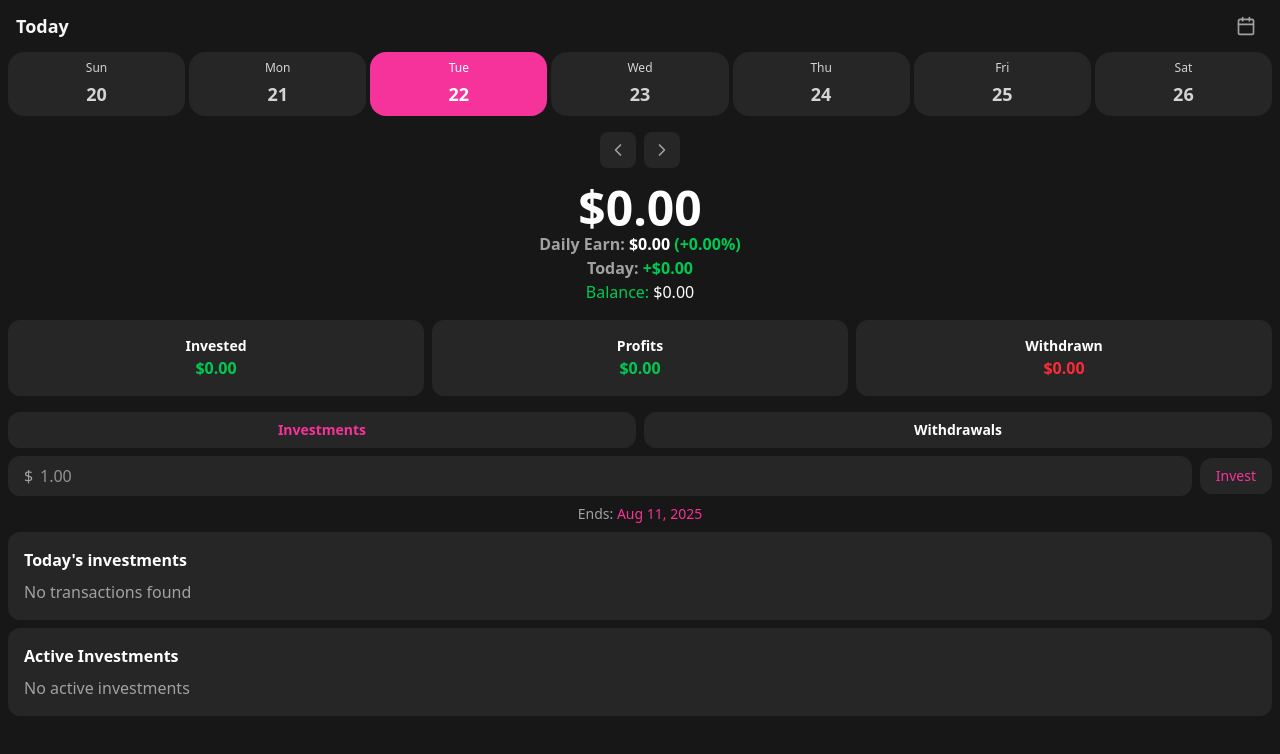
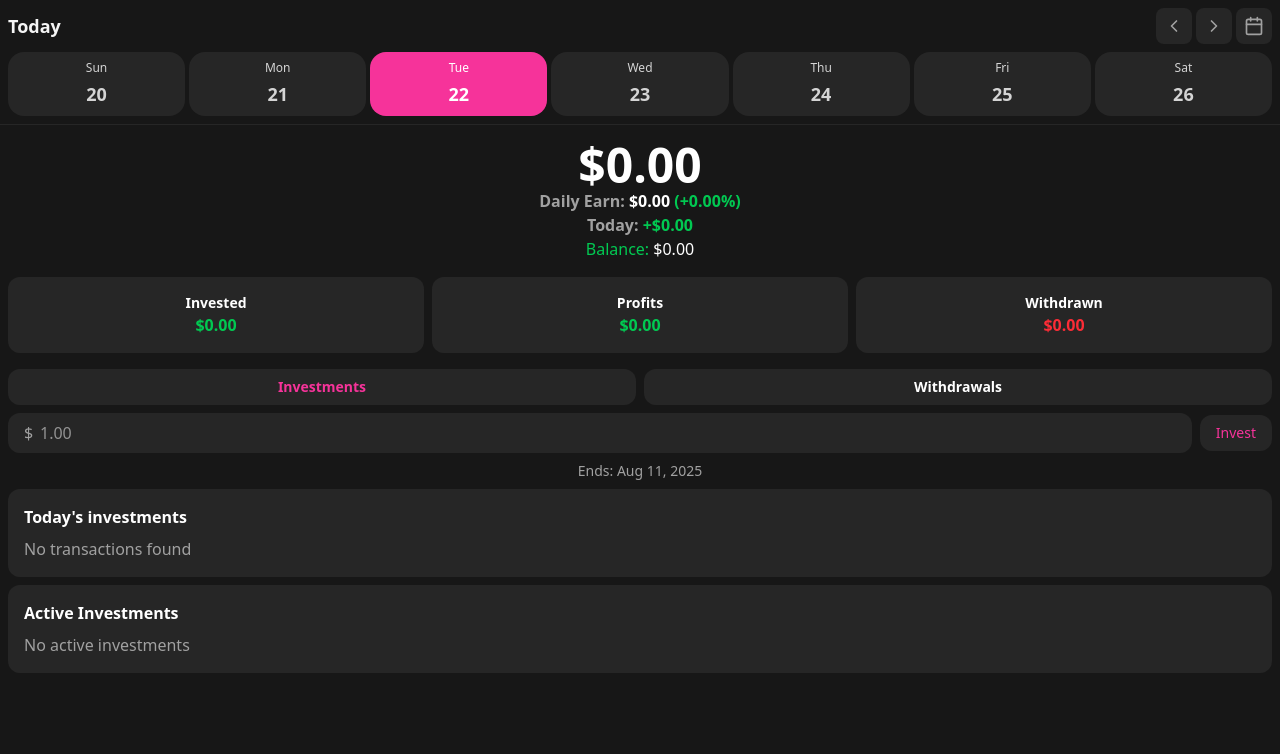
Before and after one commit to pwabucket/pwa-ai-earn, a React (Vite) app: page / in a window 1280 px wide. Shown: the top 754 px of the page. Built offline with nearby package versions, Linux system fonts and the light colour scheme.

Commit message:
feat: Sticky header and improved design

```diff
--- a/package.json
+++ b/package.json
@@ -1,7 +1,7 @@
 {
   "name": "pwa-ai-earn",
   "private": true,
-  "version": "0.0.1",
+  "version": "0.0.2",
   "type": "module",
   "scripts": {
     "dev": "vite",
--- a/src/App.jsx
+++ b/src/App.jsx
@@ -1,43 +1,7 @@
-import { LuChevronLeft, LuChevronRight } from "react-icons/lu";
 import { useState } from "react";
-
 import CalendarModal from "./components/CalendarModal";
 import DayView from "./components/DayView";
 import Header from "./components/Header";
-import WeeklyCalendar from "./components/WeeklyCalendar";
-import { cn } from "./lib/utils";
-
-const NavigationButton = ({ onClick, children, className = "" }) => (
-  <button
-    onClick={onClick}
-    className={cn(
-      "p-2 rounded-lg transition-colors bg-neutral-800 hover:bg-neutral-700",
-      "cursor-pointer text-neutral-400 hover:text-neutral-200",
-      className
-    )}
-  >
-    {children}
-  </button>
-);
-
-const DayNavigator = ({ selectedDate, onDateChange }) => {
-  const navigateDay = (direction) => {
-    const currentDate = new Date(selectedDate);
-    currentDate.setDate(currentDate.getDate() + direction);
-    onDateChange(currentDate);
-  };
-
-  return (
-    <div className="flex items-center justify-center gap-2">
-      <NavigationButton onClick={() => navigateDay(-1)}>
-        <LuChevronLeft className="size-5" />
-      </NavigationButton>
-      <NavigationButton onClick={() => navigateDay(1)}>
-        <LuChevronRight className="size-5" />
-      </NavigationButton>
-    </div>
-  );
-};
 
 function App() {
   const [selectedDate, setSelectedDate] = useState(() => new Date());
@@ -47,26 +11,14 @@ function App() {
     <div className="min-h-dvh bg-neutral-900 text-white">
       <Header
         selectedDate={selectedDate}
+        onSelectDate={setSelectedDate}
         onCalendarClick={() => setShowCalendar(!showCalendar)}
       />
-
-      <div className="flex flex-col gap-4">
-        <WeeklyCalendar
-          selectedDate={selectedDate}
-          onSelectDate={setSelectedDate}
-        />
-
-        <DayNavigator
-          selectedDate={selectedDate}
-          onDateChange={setSelectedDate}
-        />
-
-        <DayView
-          key={selectedDate.toISOString()}
-          selectedDate={selectedDate}
-          onSelectDate={setSelectedDate}
-        />
-      </div>
+      <DayView
+        key={selectedDate.toISOString()}
+        selectedDate={selectedDate}
+        onSelectDate={setSelectedDate}
+      />
 
       {showCalendar && (
         <CalendarModal
--- a/src/components/DayView.jsx
+++ b/src/components/DayView.jsx
@@ -150,7 +150,7 @@ const MetricsDisplay = ({ result }) => (
       </p>
     </div>
 
-    <div className="grid grid-cols-3 gap-2 px-2">
+    <div className="grid grid-cols-3 gap-2">
       <MetricCard
         title="Invested"
         value={result.totalInvested}
@@ -368,11 +368,10 @@ export default function DayView({ selectedDate, onSelectDate }) {
   };
 
   return (
-    <>
+    <div className="flex flex-col gap-4 px-2 py-4">
       <MetricsDisplay result={result} />
 
       {result.totalBalance > 0 && (
-        <div className="px-2">
         <div className="flex flex-col items-start gap-2 p-4 bg-neutral-800 rounded-xl">
           <p>
             You have an available balance of{" "}
@@ -390,13 +389,9 @@ export default function DayView({ selectedDate, onSelectDate }) {
             Quick Reinvest
           </button>
         </div>
-        </div>
       )}
 
-      <Tabs.Root
-        defaultValue="investments"
-        className="px-2 flex flex-col gap-2"
-      >
+      <Tabs.Root defaultValue="investments" className="flex flex-col gap-2">
         <Tabs.List className="grid grid-cols-2 gap-2">
           <TabTriggerButton value="investments">Investments</TabTriggerButton>
           <TabTriggerButton value="withdrawals">Withdrawals</TabTriggerButton>
@@ -415,7 +410,7 @@ export default function DayView({ selectedDate, onSelectDate }) {
             Ends:{" "}
             <button
               onClick={() => onSelectDate(endDate)}
-              className="text-pink-500 cursor-pointer"
+              className="text-px-2pink-500 cursor-pointer"
             >
               {formatHeaderDate(endDate)}
             </button>
@@ -459,6 +454,6 @@ export default function DayView({ selectedDate, onSelectDate }) {
           />
         </Tabs.Content>
       </Tabs.Root>
-    </>
+    </div>
   );
 }
--- a/src/components/Header.jsx
+++ b/src/components/Header.jsx
@@ -1,11 +1,55 @@
 import { LuCalendar } from "react-icons/lu";
+import { LuChevronLeft, LuChevronRight } from "react-icons/lu";
 
+import WeeklyCalendar from "./WeeklyCalendar";
 import { cn } from "../lib/utils";
 import { formatHeaderDate } from "../utils/dateUtils";
 
-export default function Header({ selectedDate, onCalendarClick }) {
+const HeaderButton = ({ onClick, children, className = "" }) => (
+  <button
+    onClick={onClick}
+    className={cn(
+      "p-2 rounded-lg transition-colors bg-neutral-800 hover:bg-neutral-700",
+      "cursor-pointer text-neutral-400 hover:text-neutral-200",
+      className
+    )}
+  >
+    {children}
+  </button>
+);
+
+const DayNavigator = ({ selectedDate, onDateChange }) => {
+  const navigateDay = (direction) => {
+    const currentDate = new Date(selectedDate);
+    currentDate.setDate(currentDate.getDate() + direction);
+    onDateChange(currentDate);
+  };
+
   return (
-    <div className={cn("flex items-center justify-between gap-4", "px-4 py-2")}>
+    <>
+      <HeaderButton onClick={() => navigateDay(-1)}>
+        <LuChevronLeft className="size-5" />
+      </HeaderButton>
+      <HeaderButton onClick={() => navigateDay(1)}>
+        <LuChevronRight className="size-5" />
+      </HeaderButton>
+    </>
+  );
+};
+
+export default function Header({
+  selectedDate,
+  onSelectDate,
+  onCalendarClick,
+}) {
+  return (
+    <header
+      className={cn(
+        "sticky top-0 z-10 p-2 bg-neutral-900 border-b border-neutral-800",
+        "flex flex-col gap-2"
+      )}
+    >
+      <div className={cn("flex items-center justify-between gap-4")}>
         <h3
           className={cn(
             "font-bold grow min-w-0 truncate",
@@ -15,17 +59,19 @@ export default function Header({ selectedDate, onCalendarClick }) {
           {formatHeaderDate(selectedDate)}
         </h3>
 
-      <button
-        onClick={onCalendarClick}
-        className={cn(
-          "p-2 rounded-lg transition-colors",
-          "hover:bg-neutral-800 cursor-pointer",
-          "text-neutral-400 hover:text-neutral-200"
-        )}
-        aria-label="Open calendar"
-      >
+        <div className="flex items-center gap-1">
+          <DayNavigator
+            selectedDate={selectedDate}
+            onDateChange={onSelectDate}
+          />
+
+          <HeaderButton onClick={onCalendarClick} aria-label="Open calendar">
             <LuCalendar className="size-5" />
-      </button>
+          </HeaderButton>
         </div>
+      </div>
+
+      <WeeklyCalendar selectedDate={selectedDate} onSelectDate={onSelectDate} />
+    </header>
   );
 }
--- a/src/components/WeeklyCalendar.jsx
+++ b/src/components/WeeklyCalendar.jsx
@@ -15,7 +15,7 @@ export default function WeeklyCalendar({ selectedDate, onSelectDate }) {
   };
 
   return (
-    <div className="overflow-x-auto px-2">
+    <div className="overflow-x-auto">
       <div className="flex gap-1 min-w-max">
         {weekDates.map((dateInfo, index) => (
           <button
```
Lines whose indentation alone changed are shown as unchanged.
